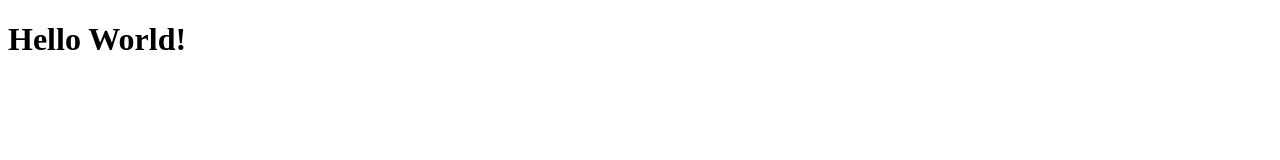
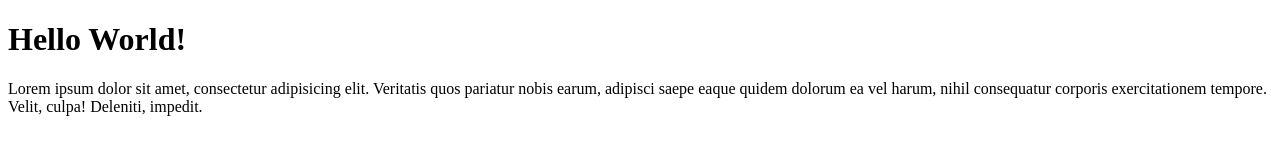
Before and after one commit to adhwaz1/wpu-git-test, a plain HTML site: page index.html in a window 1280 px wide. Drawn offline with Linux system fonts and the light colour scheme.

Commit message:
menambahkan paragraf

```diff
--- a/index.html
+++ b/index.html
@@ -8,5 +8,6 @@
 </head>
 <body>
     <h1>Hello World!</h1>
+    <p>Lorem ipsum dolor sit amet, consectetur adipisicing elit. Veritatis quos pariatur nobis earum, adipisci saepe eaque quidem dolorum ea vel harum, nihil consequatur corporis exercitationem tempore. Velit, culpa! Deleniti, impedit.</p>
 </body>
 </html>
```
